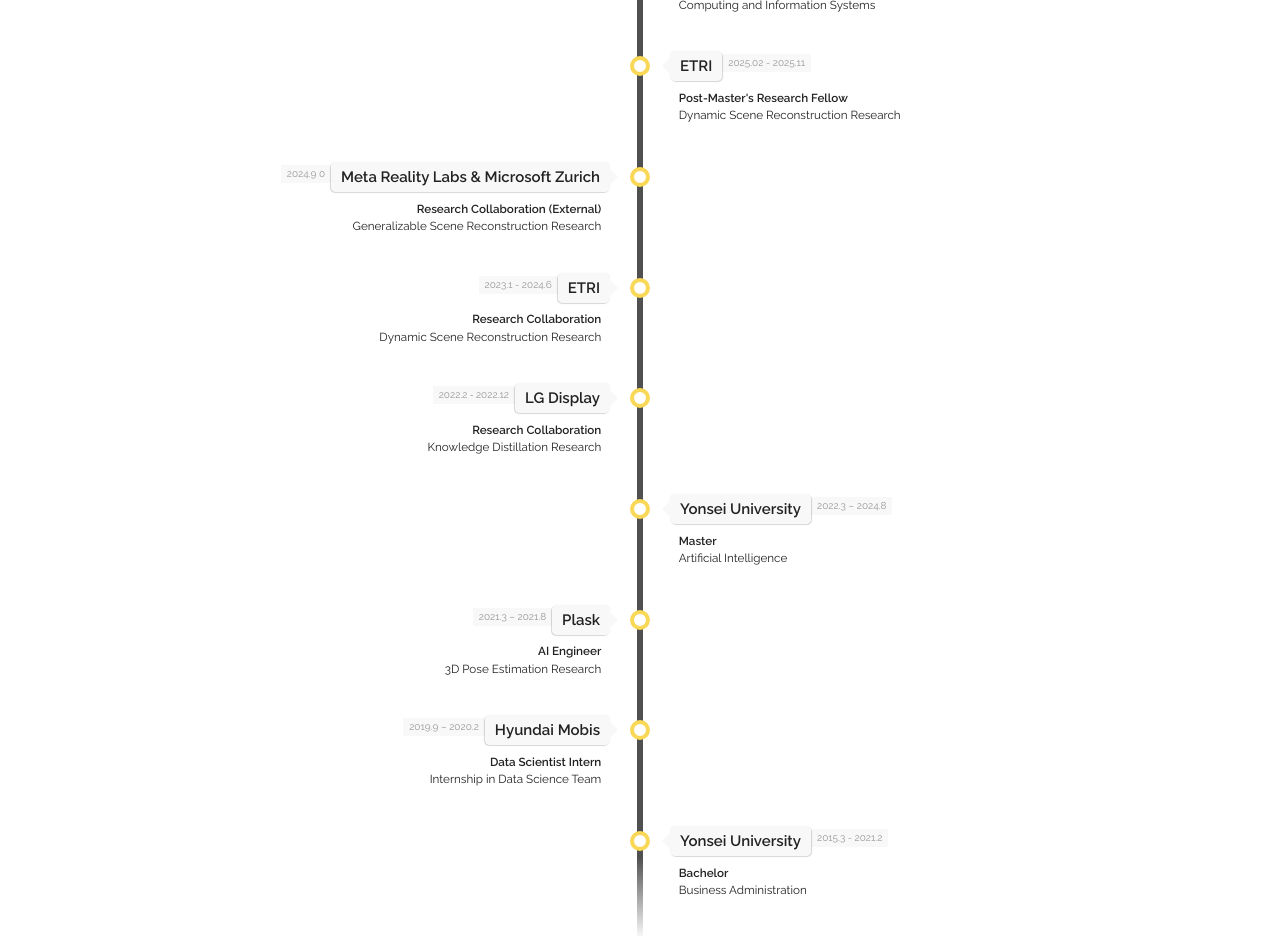
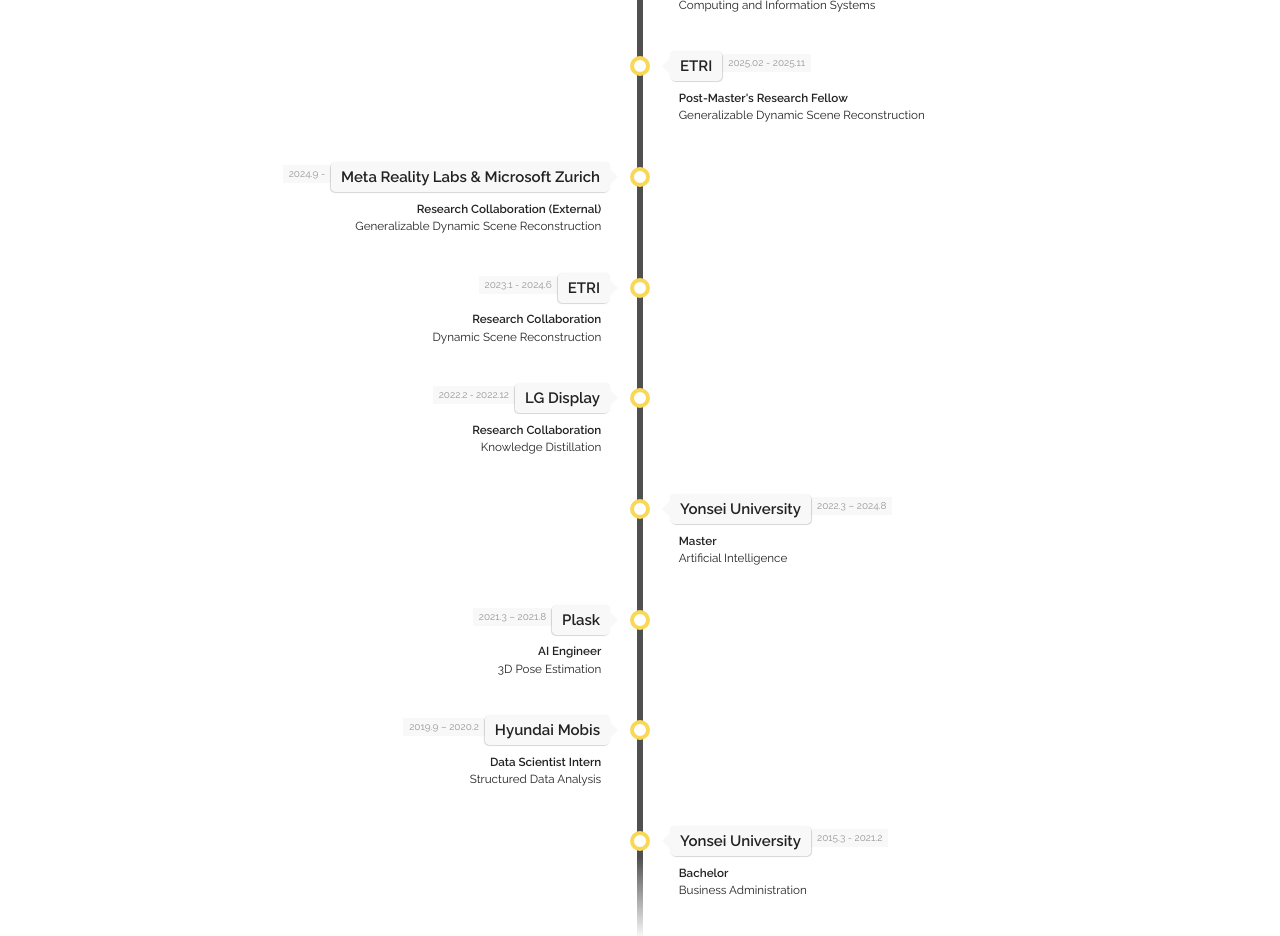
Before and after one commit to seoha-kim/seoha-kim.github.io, a Jekyll site: the page built from index.html, in a window 1280 px wide and 1400 px high, scrolled down 1928 px. Shown: the part 300-1236 px from the top of the window. Built offline with Jekyll 4.4.1, drawn with Linux system fonts in a browser that asks for light colours; some web fonts are replaced.

Commit message:
Update experience.yaml

```diff
--- a/_data/experience.yaml
+++ b/_data/experience.yaml
@@ -8,25 +8,25 @@ experiences:
 - place: "ETRI"
   time: "2025.02 - 2025.11"
   title: "Post-Master's Research Fellow"
-  subtitle: "Dynamic Scene Reconstruction Research"
+  subtitle: "Generalizable Dynamic Scene Reconstruction"
   category: "school"
 
 - place: "Meta Reality Labs & Microsoft Zurich"
-  time: "2024.9 0"
+  time: "2024.9 -"
   title: "Research Collaboration (External)"
-  subtitle: "Generalizable Scene Reconstruction Research"
+  subtitle: "Generalizable Dynamic Scene Reconstruction"
   category: "work"
 
 - place: "ETRI"
   time: "2023.1 - 2024.6"
   title: "Research Collaboration"
-  subtitle: "Dynamic Scene Reconstruction Research"
+  subtitle: "Dynamic Scene Reconstruction"
   category: "work"
 
 - place: "LG Display"
   time: "2022.2 ‑ 2022.12"
   title: "Research Collaboration"
-  subtitle: "Knowledge Distillation Research"
+  subtitle: "Knowledge Distillation"
   category: "work"
 
 - place: "Yonsei University"
@@ -38,13 +38,13 @@ experiences:
 - place: "Plask"
   time: "2021.3 – 2021.8"
   title: "AI Engineer"
-  subtitle: "3D Pose Estimation Research"
+  subtitle: "3D Pose Estimation"
   category: "work"
 
 - place: "Hyundai Mobis"
   time: "2019.9 – 2020.2"
   title: "Data Scientist Intern"
-  subtitle: "Internship in Data Science Team"
+  subtitle: "Structured Data Analysis"
   category: "work"
 
 - place: "Yonsei University"
```
